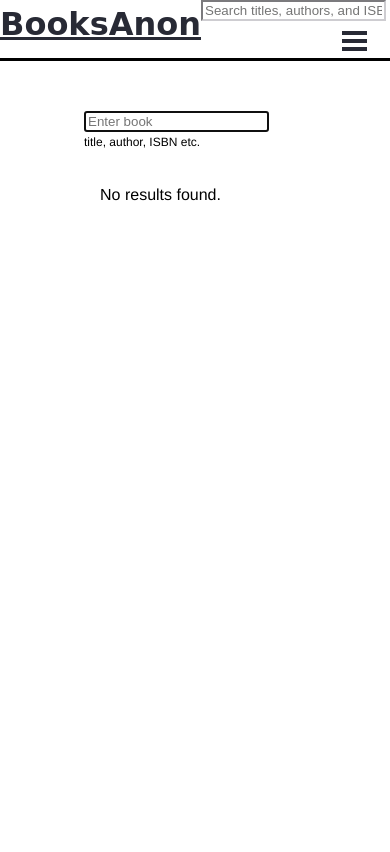
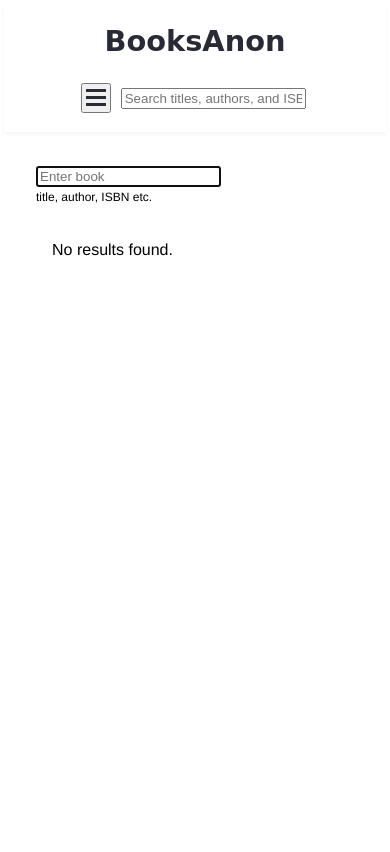
Before and after one commit to alexk49/booksanon, a Python web app: template templates/search.html in a window 390 px wide. Run offline with Jinja, Linux system fonts and the light colour scheme; the template is opened without the code that fills it, so the values that code supplies are empty.

Commit message:
Updated navbar styling to handle search box and use flex

```diff
--- a/static/css/styles.css
+++ b/static/css/styles.css
@@ -6,7 +6,6 @@ html {
 
 body {
   margin: 0 auto;
-  max-width: 70em;
   line-height: 1.5;
   padding: 0.25em 0.25em;
   min-height: 100vh;
@@ -14,7 +13,8 @@ body {
 }
 
 main {
-  margin: 5rem;
+  margin: 2rem;
+  max-width: 70em;
 }
 
 .book-review {
@@ -65,116 +65,100 @@ main {
 
 /* nav bar */
 
-.navbar-brand {
-  font-size: xx-large;
-  float: left;
+.nav-bar {
+  position: sticky;
+  top: 0;
+  padding: 1rem;
+  z-index: 1000;
+  box-shadow: 0 2px 4px rgba(0,0,0,0.05);
+  background-color: #fff;
 }
 
-.navbrand-link {
-  display: block;
-  text-align: center;
-  color: #282a35;
-  font-family: "Lucida Handwriting", cursive;
+.nav-container {
+  display: flex;
+  align-items: center;
+  justify-content: space-between;
+  max-width: 1200px;
+  margin: 0 auto;
 }
 
-.nav-bar {
-  position: sticky;
-  padding-bottom: 25px;
-}
-
-.nav-bar ul {
-  background-color: white;
-  overflow: hidden;
-  list-style-type: none;
-  margin: 0;
-  padding: 0;
-  top: 0;
-  left: 0;
-  right: 0;
-  position: fixed;
-  width: 100%;
-}
-
-.nav-bar input {
-  border-color: #cecdd1 !important;
-  box-shadow: none;
-  display: block;
-  text-align: center;
-}
-
-.nav-item {
-  border-right: 1px solid #282a35;
-  float: left;
-}
-
-.nav-link {
-  display: block;
-  display: inline-block;
-  text-align: center;
-  padding: 8px 8px;
+.navbar-brand {
+  font-size: 1.8rem;
+  font-family: "Lucida Handwriting", cursive;
   color: #282a35;
   text-decoration: none;
 }
 
-.nav-border {
-  height: 2px;
-  position: absolute;
-  bottom: 0;
-  left: 0;
-  right: 0;
-  background-color: black;
-  box-shadow: 0 -1px 0 black;
-  z-index: 1904;
+.nav-menu {
+    display: flex;
+    gap: 1rem;
+    list-style: none;
+    margin: 0;
+    padding: 0;
 }
 
-.navbar-toggle {
-  /* set display to none for toggle unless screen < 600px (see @media screen block) */
+.nav-link {
+  color: #282a35;
+  text-decoration: none;
+  padding: 0.25rem;
+  display: inline-block;
+}
+
+.nav-toggle {
   display: none;
-  border: none;
-  background-color: transparent;
-  width: 40px;
-  height: 40px;
   flex-direction: column;
   justify-content: center;
-  align-self: flex-end;
-  margin-left: auto;
-  padding-right: 50px;
-  /*padding-left: 20px;*/
+  gap: 4px;
+  width: 30px;
+  height: 30px;
+  cursor: pointer;
 }
 
-/* When the screen is less than 600 pixels wide, hide all nav items except branding */
-@media screen and (max-width: 600px) {
-  .nav-item {
-    display: none;
-    border-right: none;
-  }
-  .navbar-toggle {
-    display: flex;
-  }
-}
-
-/* sets the menu toggle bars */
-.icon-bar {
-  display: block;
-  width: 25px;
-  height: 4px;
-  margin: 2px;
+.nav-toggle .icon-bar {
+  width: 100%;
+  height: 3px;
   background-color: #282a35;
 }
 
-/* The "responsive" class is added to the navbar with JavaScript when the user clicks on the icon. This class makes the navbar look good on small screens (display the links vertically instead of horizontally) */
-@media screen and (max-width: 600px) {
-  .nav-bar.responsive {
-    position: relative;
+/* Responsive menu behavior */
+@media (max-width: 600px) {
+  .nav-container {
+    flex-direction: column;
+    align-items: strech;
+    gap: 1rem;
   }
-  .nav-item.responsive {
-    float: none;
-    display: block;
-    text-align: left;
-    width: 120px;
+
+  .nav-bottom-row {
+    display: flex;
+    justify-content: space-between;
+    align-items: center;
   }
+
+  .nav-toggle, .nav-search {
+    padding: 0.2rem;
+    margin: 0.2rem;
+  }
+
+  .nav-menu {
+    display: none;
+    flex-direction: column;
+    position: absolute;
+    top: 100%;
+    background: white;
+    border: 1px solid #ccc;
+    width: 200px;
+    padding: 1rem;
+  }
+
+  .nav-menu.open {
+    display: flex;
+  }
+
+  .nav-toggle {
+    display: flex;
+  }
+
 }
-
 
 /* book display on search results */
 
--- a/static/js/scripts.js
+++ b/static/js/scripts.js
@@ -1,22 +1,14 @@
 import { populateCsrfTokens } from "./utils.js";
-
-function toggleNav(navbarEl, navItems) {
-  navbarEl.classList.toggle("responsive");
-
-  for (const item of navItems) {
-    item.classList.toggle("responsive");
-  }
-}
 
 function main() {
   populateCsrfTokens();
 
-  const navbarEl = document.getElementById("nav-bar");
-  const navItems = document.getElementsByClassName("nav-item");
-  const navToggleBtn = document.getElementById("navbar-toggle");
+  const navToggleBtn = document.getElementById("nav-toggle");
+  const navMenu = document.getElementById("nav-menu");
 
   navToggleBtn.addEventListener("click", () => {
-    toggleNav(navbarEl, navItems);
+    const isOpen = navMenu.classList.toggle("open");
+    navToggleBtn.setAttribute("aria-expanded", isOpen);
   });
 }
 
```
Also changed, not shown: templates/layout.html (+21 -17 lines).
